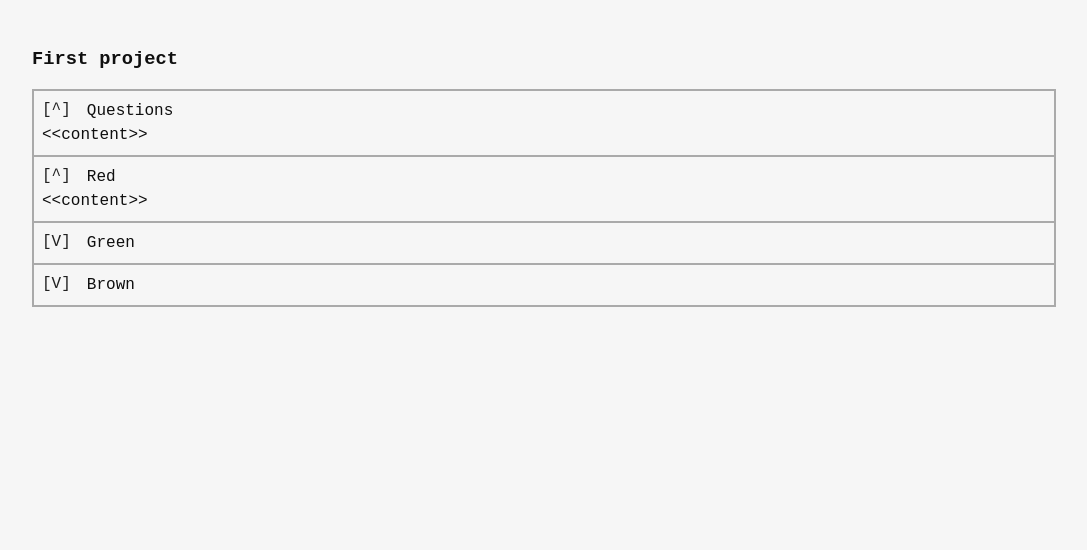
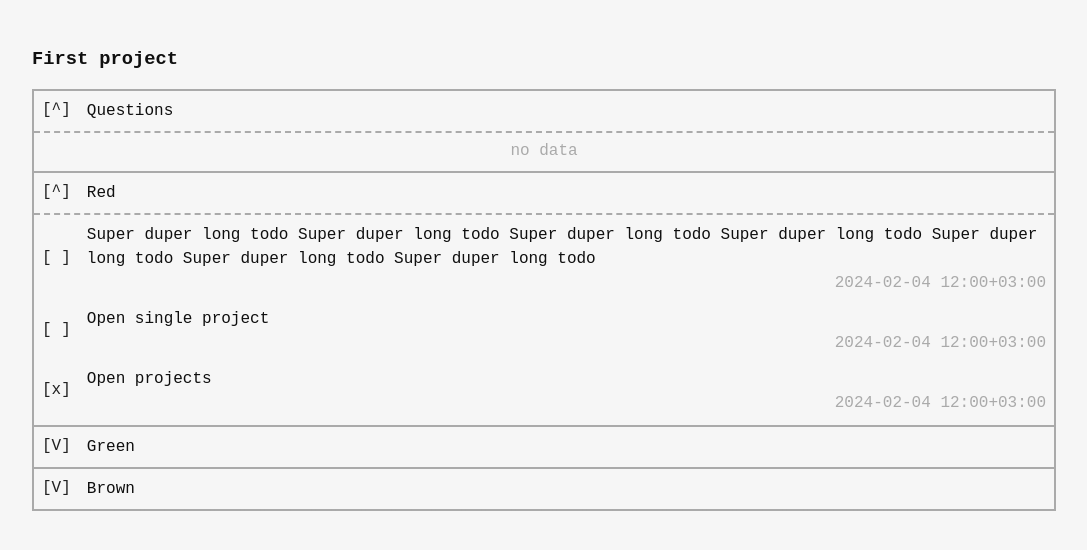
Before and after one commit to maxhha/tauri-todo-app, a React (Vite) app: page /1 in a window 1280 px wide. Shown: the top 550 px of the page, without its empty margins (96-1183 px from the left). Built offline with nearby package versions, Linux system fonts and the light colour scheme.

Commit message:
Basic todos layout

```diff
--- a/src/pages/Project/Project.module.css
+++ b/src/pages/Project/Project.module.css
@@ -1,7 +1,11 @@
+.groups {
+    all: unset;
+}
 
 .group {
+    all: unset;
+    display: block;
     border: 2px solid #aaa;
-    padding: 8px;
 }
 
 .group + .group {
@@ -11,12 +15,62 @@
 .group__header {
     display: flex;
     align-items: center;
+    padding: 8px;
+    border-bottom: 2px dashed #aaa;
+    margin-bottom: -2px;
 }
 
 .group__open {
     margin-right: 16px;
 }
 
+.group__content {
+    padding: 8px 0;
+}
+
+.contentPlaceholder {
+    text-align: center;
+    color: #aaa;
+    user-select: none;
+}
+
 .group__content_hidden {
     display: none;
 }
+
+.group__item {
+    padding: 0 8px;
+}
+
+.group__item {
+    border-top: 2px solid;
+    border-bottom: 2px solid;
+    border-color: transparent;
+}
+
+.group__item:hover {
+    border-color: #ddd;
+}
+
+.group__item + .group__item {
+    margin-top: 8px;
+}
+
+.todo {
+    display: flex;
+}
+
+.todo__content {
+    flex-grow: 1;
+}
+
+.todo__toggle {
+    margin-right: 16px;
+    align-self: center;
+}
+
+.todo__updatedAt {
+    text-align: right;
+    color: #aaa;
+    user-select: none;
+}
--- a/src/pages/Project/Project.tsx
+++ b/src/pages/Project/Project.tsx
@@ -44,7 +44,15 @@ export function ProjectPage() {
       },
       {
         text: "Open single project",
-        position: 1,
+        position: 2,
+        createdAt: "2024-02-04 12:00+03:00",
+        updatedAt: "2024-02-04 12:00+03:00",
+        isDone: false,
+        groupId: 2,
+      },
+      {
+        text: "Super duper long todo Super duper long todo Super duper long todo Super duper long todo Super duper long todo Super duper long todo Super duper long todo",
+        position: 3,
         createdAt: "2024-02-04 12:00+03:00",
         updatedAt: "2024-02-04 12:00+03:00",
         isDone: false,
@@ -53,32 +61,59 @@ export function ProjectPage() {
     ],
   };
 
+  const todoByGroup = project.todos
+    .sort((a, b) => b.position - a.position)
+    .reduce<Map<number, any[]>>((store, todo) => {
+      if (store.has(todo.groupId)) {
+        store.get(todo.groupId)!.push(todo);
+      } else {
+        store.set(todo.groupId, [todo]);
+      }
+
+      return store;
+    }, new Map());
+
   return (
     <div className="page page_wide">
       <WindowTitle title={`Project #${params.projectId}`} />
       <h3 className="page__header">{project.name}</h3>
-      <div className={s.groups}>
+      <ol className={s.groups}>
         {project.groups.map((group) => (
-          <div className={s.group} key={group.id}>
+          <li className={s.group} key={group.id}>
             <div className={s.group__header}>
               <button
                 className={classNames(s.group__open, "button button_small")}
               >
                 {group.isOpened ? "^" : "V"}
               </button>
-              <div className={s.group__name}>{group.name}</div>
+              <span className={s.group__name}>{group.name}</span>
             </div>
-            <div
+            <ol
               className={classNames(
                 s.group__content,
                 !group.isOpened && s.group__content_hidden
               )}
             >
-              {"<<content>>"}
-            </div>
-          </div>
+              {todoByGroup.get(group.id)?.map((todo) => (
+                <li className={classNames(s.todo, s.group__item)}>
+                  <button
+                    className={classNames(
+                      s.todo__toggle,
+                      "button button_small"
+                    )}
+                  >
+                    {todo.isDone ? "x" : <>&nbsp;</>}
+                  </button>
+                  <div className={s.todo__content}>
+                    <div className={s.todo__text}>{todo.text}</div>
+                    <div className={s.todo__updatedAt}>{todo.updatedAt}</div>
+                  </div>
+                </li>
+              )) || <div className={s.contentPlaceholder}>no data</div>}
+            </ol>
+          </li>
         ))}
-      </div>
+      </ol>
     </div>
   );
 }
```
Also changed, not shown: 1 other file (tests, documents, lock files or other folders).
